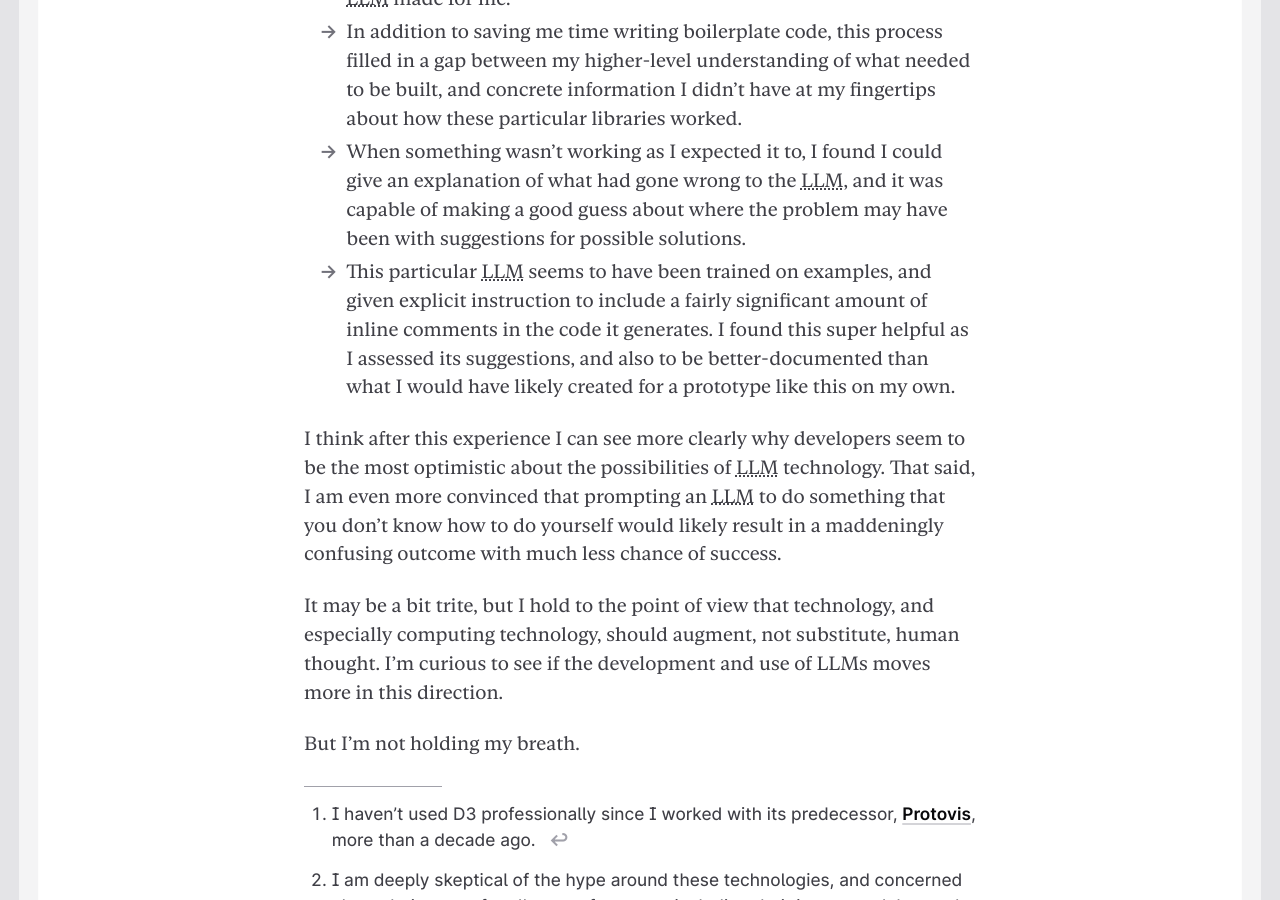
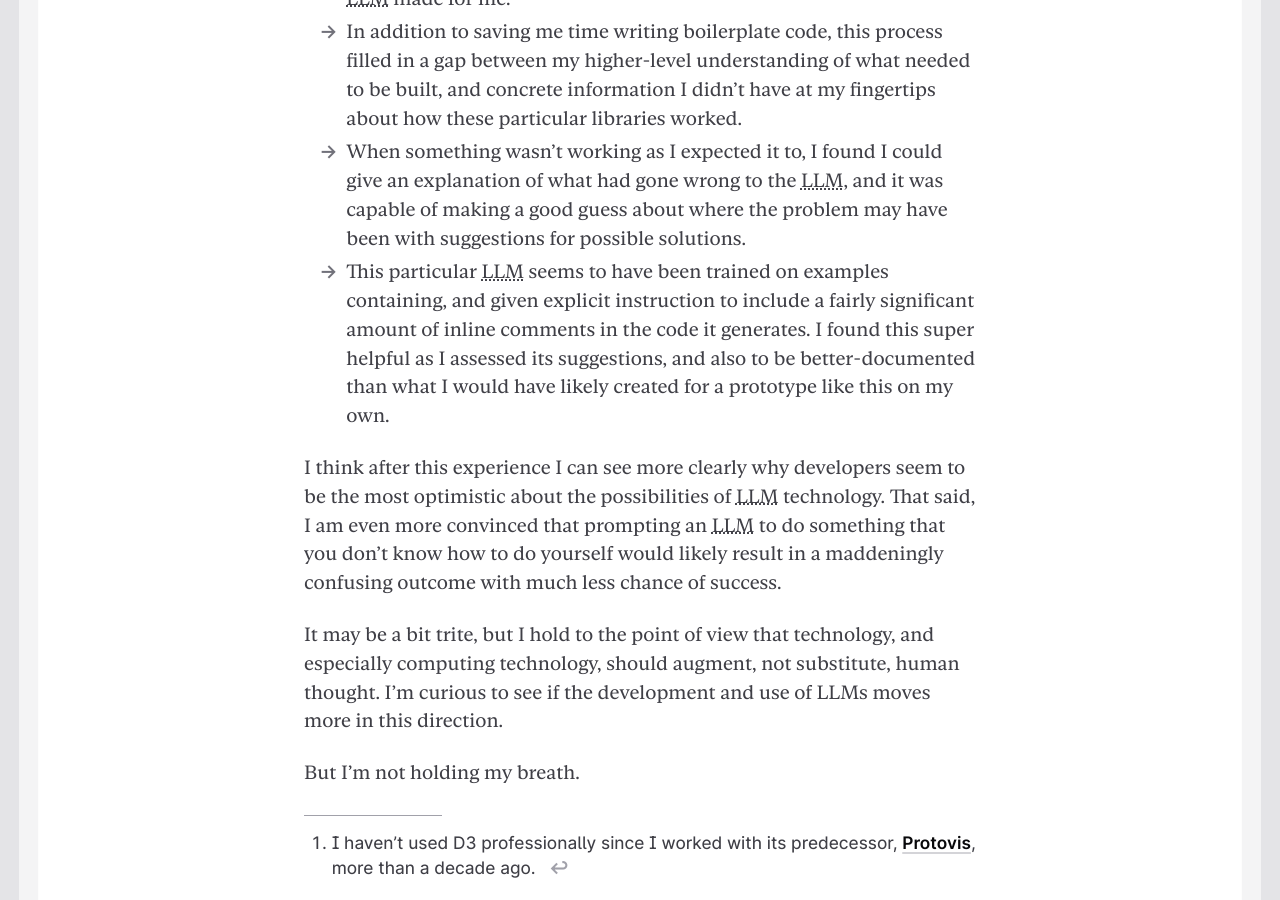
Before and after one commit to nevanscott/notated.org, a Jekyll site: the page built from _source/_posts/2025-01-11-dashboarding.md, in a window 1280 px wide and 900 px high, scrolled down 2059 px. Built offline with Jekyll 4.4.1, drawn with Linux system fonts in a browser that asks for light colours.

Commit message:
Update Blog “2025-01-11-dashboarding”

```diff
--- a/_source/_posts/2025-01-11-dashboarding.md
+++ b/_source/_posts/2025-01-11-dashboarding.md
@@ -28,7 +28,7 @@ Based on this experience, I have a few observations:
 - In this case, I knew what I was trying to do, could help break things down into smaller tasks, and critically analyze the suggestions the LLM made for me.
 - In addition to saving me time writing boilerplate code, this process filled in a gap between my higher-level understanding of what needed to be built, and concrete information I didn't have at my fingertips about how these particular libraries worked.
 - When something wasn't working as I expected it to, I found I could give an explanation of what had gone wrong to the LLM, and it was capable of making a good guess about where the problem may have been with suggestions for possible solutions.
-- This particular LLM seems to have been trained on examples, and given explicit instruction to include a fairly significant amount of inline comments in the code it generates. I found this super helpful as I assessed its suggestions, and also to be better-documented than what I would have likely created for a prototype like this on my own.
+- This particular LLM seems to have been trained on examples containing, and given explicit instruction to include a fairly significant amount of inline comments in the code it generates. I found this super helpful as I assessed its suggestions, and also to be better-documented than what I would have likely created for a prototype like this on my own.
 
 I think after this experience I can see more clearly why developers seem to be the most optimistic about the possibilities of LLM technology. That said, I am even more convinced that prompting an LLM to do something that you don't know how to do yourself would likely result in a maddeningly confusing outcome with much less chance of success.
 
```
